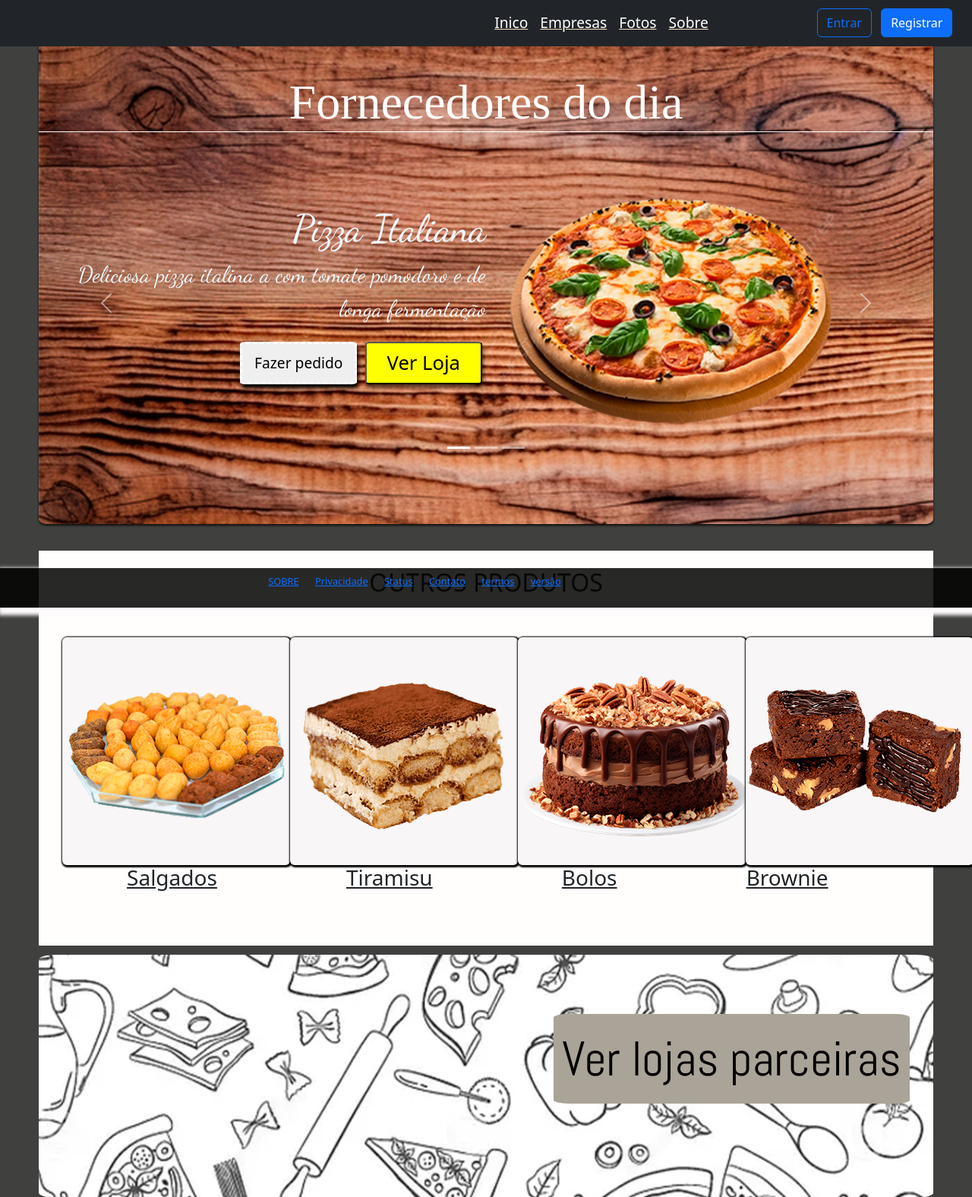
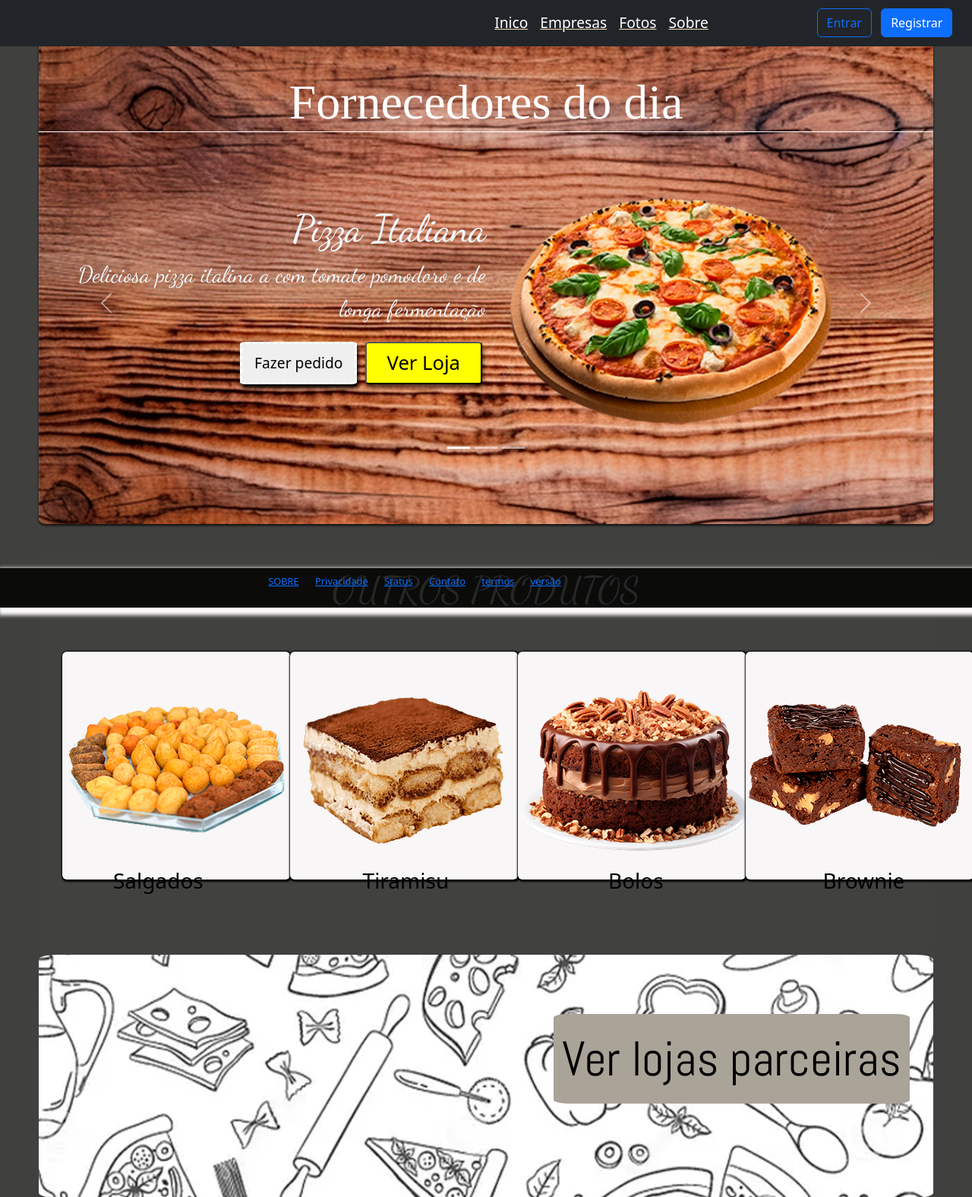
Before and after one commit to xKuth/Projeto_padaria-django, a Django app: page / in a window 1280 px wide. Shown: the top 1576 px of the page at 76% size. Run offline with Django 5.2, Linux system fonts and the light colour scheme; some libraries are stand-ins or nearby versions.

Commit message:
add few styles css on our products on desktop css

```diff
--- a/Projeto_padaria/parceiros/static/css/desktop.css
+++ b/Projeto_padaria/parceiros/static/css/desktop.css
@@ -127,19 +127,22 @@ img#pizza_anuciment{
     height: 7vh;
 }
 /* Outer produts section */
-.main_outher_products{
+.section_outher_products{
     margin-top: 3%;
     padding-top: 2%;
-    background-color: rgb(255, 254, 252);
+    background-color: rgba(80, 80, 75, 0.048);
     height: 65vh;
 }
 h2.title_produts{
     text-align: center;
+    font: normal 3em "Dancing Script";
+    color: aliceblue;
     padding-bottom: 4%;
 }
 .our_produts{
     display: flex;
     justify-content: space-between;
+
 }
 .enterprise_img{
     background-color: #f8f6f7;
@@ -147,13 +150,16 @@ h2.title_produts{
 .ref_ou_product:hover{
     animation: 0.5s;
     background-color: rgb(216, 131, 20);
+
 }
 .text_our_products{
+    color: black;
     display: flex;
-    margin-right: 2%;
-    text-decoration: underline;
+    position: relative;
+    bottom: 15px;
+    margin-left: 6%;
     justify-items: first baseline;
-    justify-content: space-around;
+    gap: 20%;
 }
 
 /* Mid section annoucement */
--- a/Projeto_padaria/parceiros/templates/html/pagina01.html
+++ b/Projeto_padaria/parceiros/templates/html/pagina01.html
@@ -96,7 +96,7 @@
 
         </section><!-- End section for annouciment carrocel -->
 
-        <section class="main_outher_products"><!-- Section outher products -->
+        <section class="section_outher_products"><!-- Section outher products -->
 
             <div class="container">
                 <h2 class="title_produts">OUTROS PRODUTOS</h2>
```
